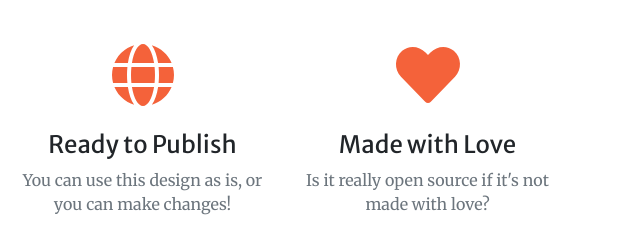
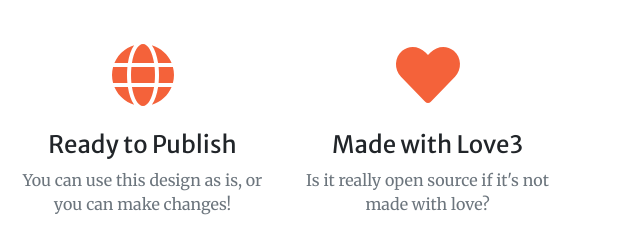
Before and after one commit to JohnBrandol/wanyasam, a plain HTML site: page index.html in a window 1280 px wide. Shown: the part 1500-1740 px from the top of the page, 640-1280 px from the left. Drawn offline with nearby package versions, Linux system fonts and the light colour scheme.

Commit message:
index.html teste

```diff
--- a/index.html
+++ b/index.html
@@ -92,7 +92,7 @@
                     <div class="col-lg-3 col-md-6 text-center">
                         <div class="mt-5">
                             <i class="fas fa-4x fa-heart text-primary mb-4"></i>
-                            <h3 class="h4 mb-2">Made with Love</h3>
+                            <h3 class="h4 mb-2">Made with Love3</h3>
                             <p class="text-muted mb-0">Is it really open source if it's not made with love?</p>
                         </div>
                     </div>
```
